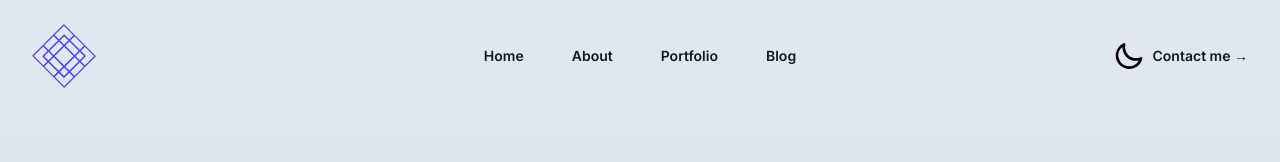
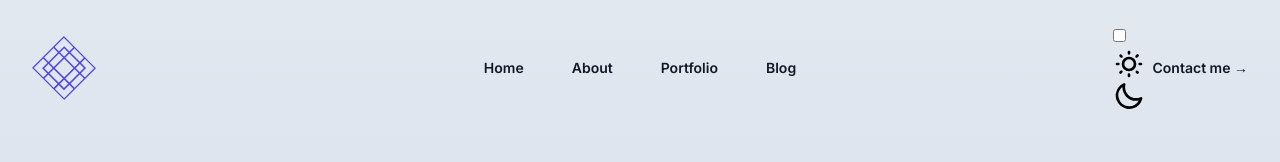
Before and after one commit to asvirts/portfolio, a Next.js app: page / in a window 1280 px wide. Shown: the top 162 px of the page. Built offline with nearby package versions, Linux system fonts and the light colour scheme.

Commit message:
removed daisy

```diff
--- a/tailwind.config.ts
+++ b/tailwind.config.ts
@@ -15,6 +15,6 @@ const config: Config = {
       },
     },
   },
-  plugins: [require("daisyui")],
+  plugins: [],
 }
 export default config
```
